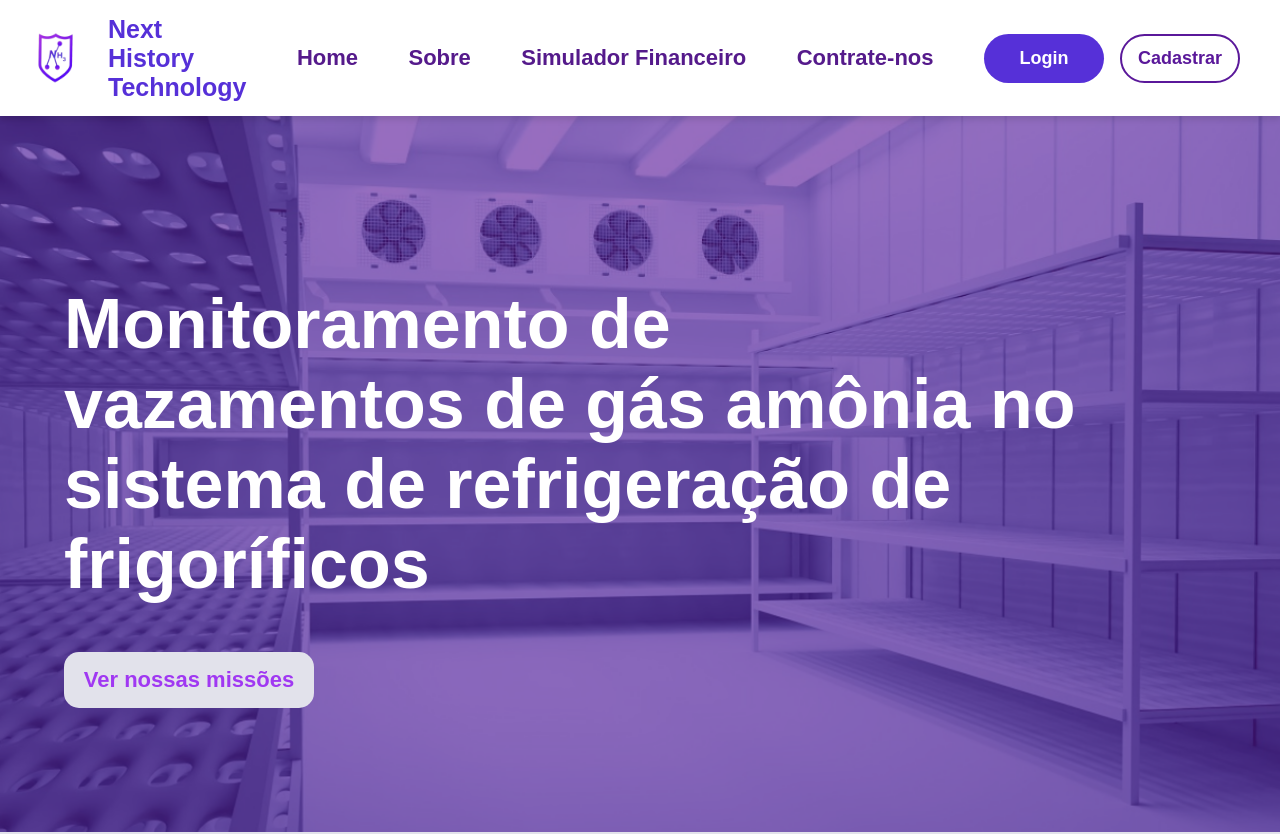
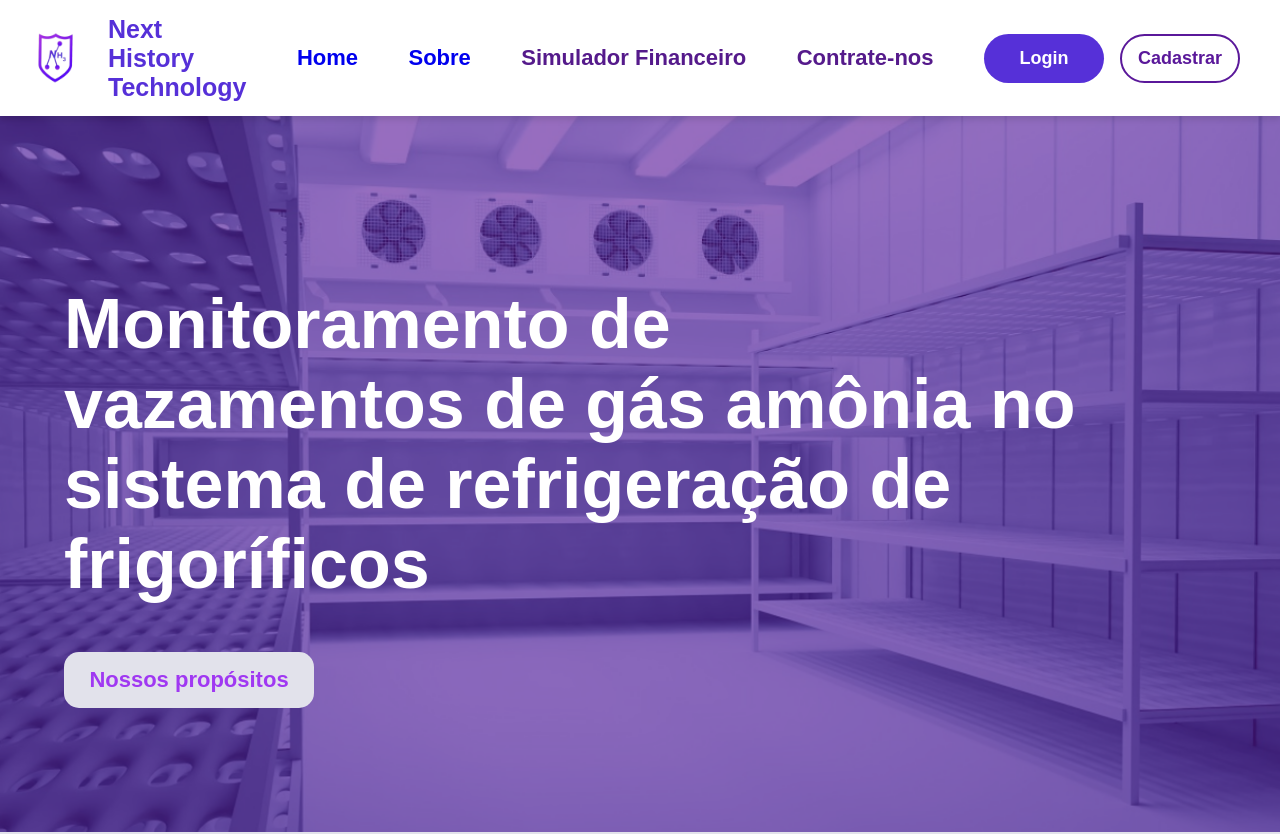
Before and after one commit to NicollasAlmeida14/site-next-history-technology, a React (Vite) app: page / in a window 1280 px wide. Shown: the top 834 px of the page. Built offline with nearby package versions, Linux system fonts and the light colour scheme.

Commit message:
Troca do texto do botão da seção principal e adicionando as referências de alguns atalhos do site

```diff
--- a/src/components/Header/index.jsx
+++ b/src/components/Header/index.jsx
@@ -25,11 +25,11 @@ function DefaultHeader() {
             <Nav>
                 <Ul>
                     <Li>
-                        <Link href="">Home</Link>
+                        <Link href="#main">Home</Link>
                     </Li>
 
                     <Li>
-                        <Link href="">Sobre</Link>
+                        <Link href="#about">Sobre</Link>
                     </Li>
 
                     <Li>
--- a/src/pages/Home/index.jsx
+++ b/src/pages/Home/index.jsx
@@ -113,7 +113,7 @@ function Home() {
         >
             <DefaultHeader />
 
-            <Main>
+            <Main id='main'>
                 <span>
                     Monitoramento de
                     <br />
@@ -124,8 +124,8 @@ function Home() {
                     frigoríficos
                 </span>
 
-                <a href="">
-                    <button>Ver nossas missões</button>
+                <a href="#purposes">
+                    <button>Nossos propósitos</button>
                 </a>
             </Main>
 
@@ -189,7 +189,7 @@ function Home() {
                 </SoluctionsCardsWrapper>
             </SoluctionsSection>
 
-            <AboutUsSection>
+            <AboutUsSection id='about'>
                 <img src={Logo} alt="Logo da Next History Technology" />
 
                 <AboutUsDescriptionCard
@@ -243,7 +243,7 @@ function Home() {
                 </WhatIsItForCardDescription>
             </WhatIsItForSection>
 
-            <PurposesSection>
+            <PurposesSection id='purposes'>
                 <PurposesCard
                     as={motion.div}
                     ref={refMission}
```
